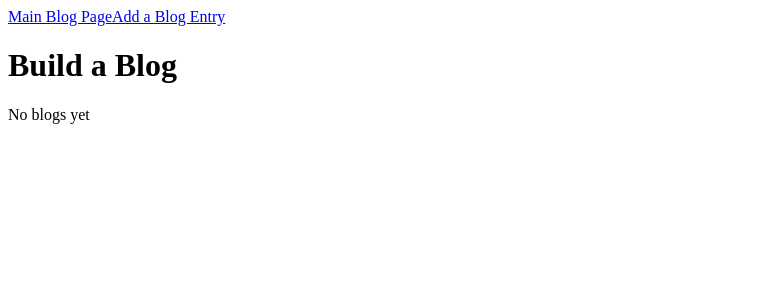
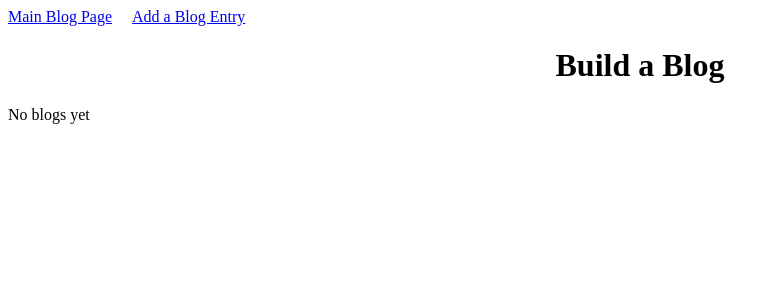
Before and after one commit to johnburfor/blogz, a Flask app: page /blog in a window 1280 px wide. Shown: the top 300 px of the page, without its empty margins (0-779 px from the left). Run offline with Flask 2, Linux system fonts and the light colour scheme; data that the repository does not hold is empty.

Commit message:
Finished styling

```diff
--- a/static/styles/styles.css
+++ b/static/styles/styles.css
@@ -1,3 +1,20 @@
 .error {
     color: red;
+    font-style: italic;
   }
+
+  h1 {
+    text-align: center;
+  }
+
+  .menu {
+      padding-right: 20px;
+  }
+
+  h2 {
+      font-family: Helvetica;
+  }
+
+  #body {
+      font-family: Helvetica;
+  }
--- a/templates/base.html
+++ b/templates/base.html
@@ -8,7 +8,7 @@
 <body>
 
     <div>
-        <a href='/blog'>Main Blog Page</a><a href='/newpost'>Add a Blog Entry</a>
+        <a class="menu" href='/blog'>Main Blog Page</a><a class="menu" href='/newpost'>Add a Blog Entry</a>
     </div>
 
     {% block content %}
--- a/templates/blog.html
+++ b/templates/blog.html
@@ -11,7 +11,7 @@
             {% for blog in blogs %}
             <h2><a href='./blog?id={{blog.id}}'>{{blog.title}}</a></h2>
 
-                {{blog.body}}
+            <div id="body">{{blog.body}}</div>
 
             <hr>
 
--- a/templates/newpost.html
+++ b/templates/newpost.html
@@ -16,7 +16,7 @@
             Your new blog:
         </label>
         <br>
-            <textarea type="text" name='body'>{{blog_body}}</textarea>
+            <textarea type="text" name='body' rows=10 cols=50>{{blog_body}}</textarea>
         <br>
         <div class="error">{{body_error}}</div>
         <br>
```
